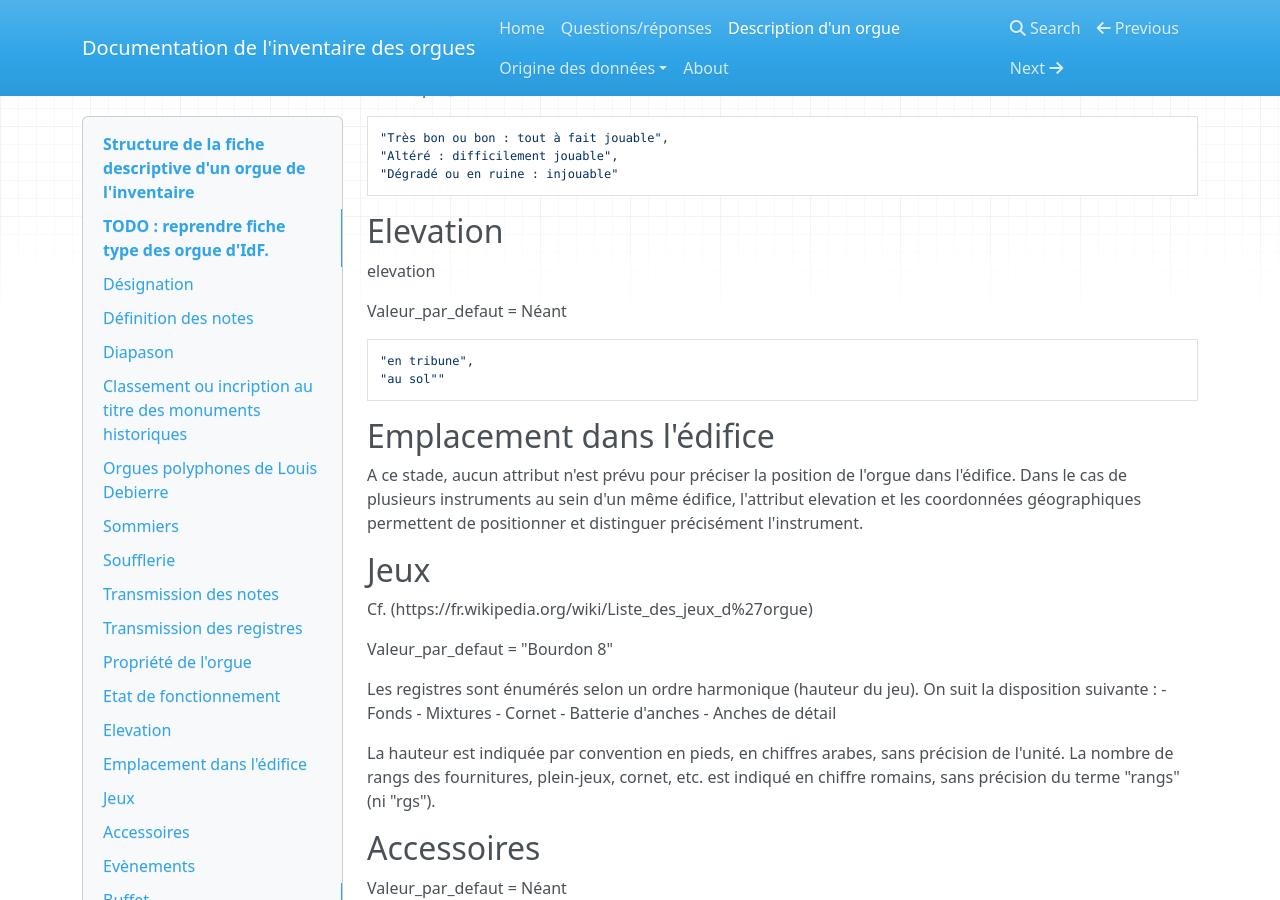
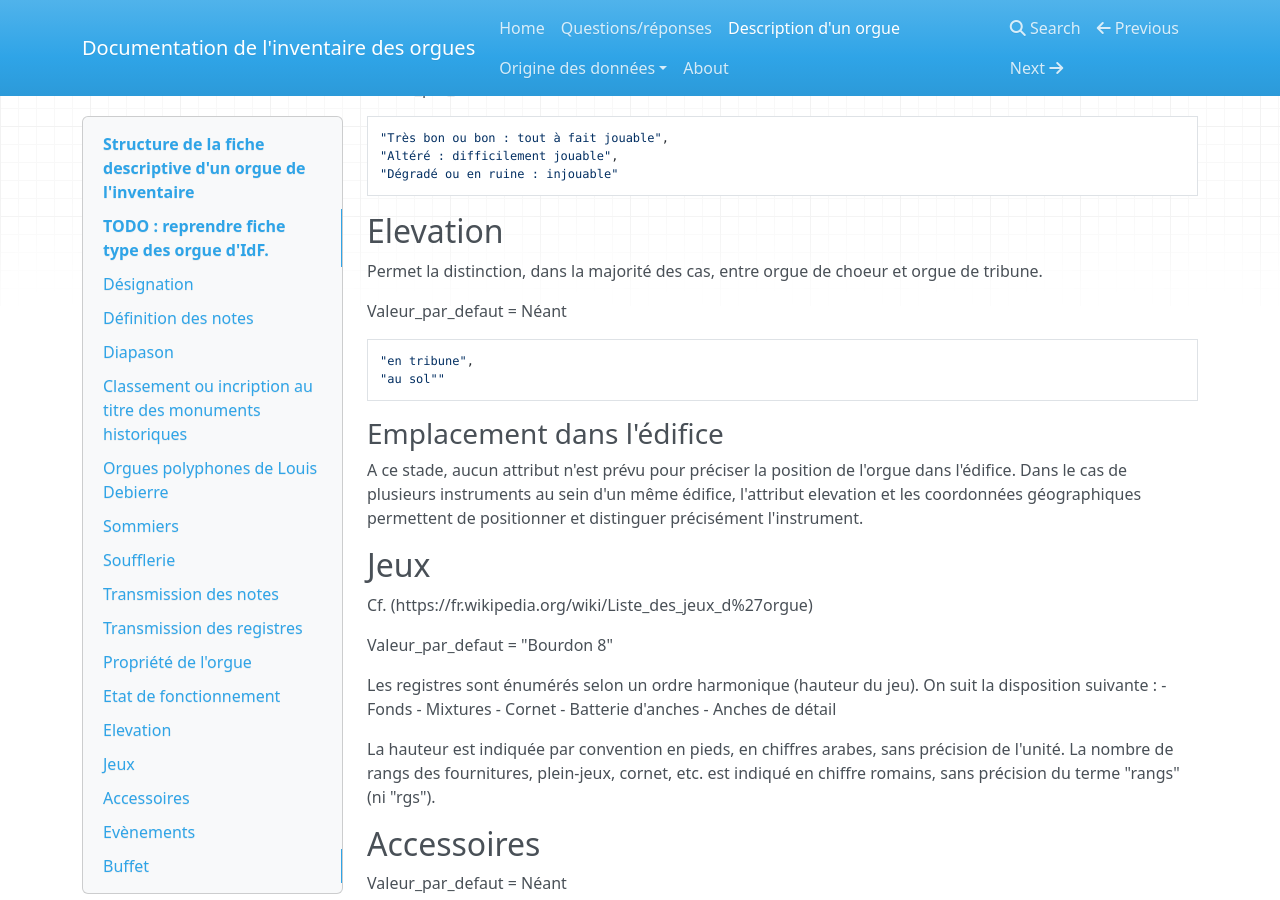
Before and after one commit to inventaire-des-orgues/docs, an MkDocs documentation site: the page built from docs/fiche-orgue.md, in a window 1280 px wide and 900 px high, scrolled down 2380 px. Built offline with MkDocs 1.6.1, drawn with Linux system fonts in a browser that asks for light colours; nearby versions of some CDN libraries.

Commit message:
Ajout dans fiche orgue

```diff
--- a/docs/fiche-orgue.md
+++ b/docs/fiche-orgue.md
@@ -86,14 +86,14 @@ Valeur_par_defaut = Néant
     "Dégradé ou en ruine : injouable"
 
 ## Elevation
-elevation
+Permet la distinction, dans la majorité des cas, entre orgue de choeur et orgue de tribune.
 
 Valeur_par_defaut = Néant
 
     "en tribune",
     "au sol""
 
-## Emplacement dans l'édifice
+### Emplacement dans l'édifice
 A ce stade, aucun attribut n'est prévu pour préciser la position de l'orgue dans l'édifice.
 Dans le cas de plusieurs instruments au sein d'un même édifice, l'attribut elevation et les coordonnées géographiques permettent de positionner et distinguer précisément l'instrument.
 
```
